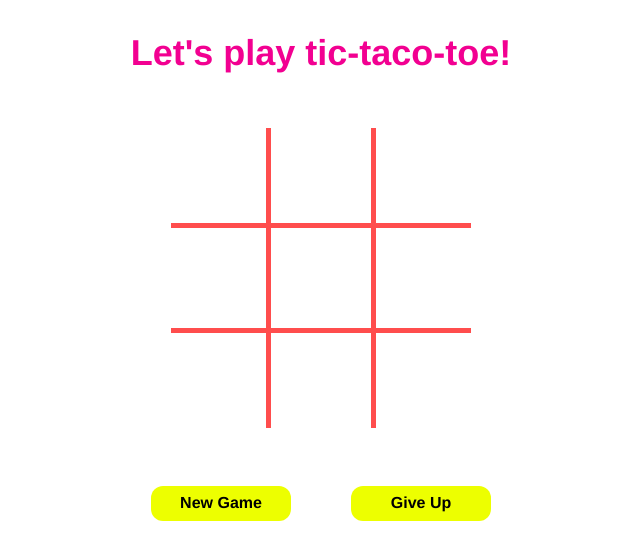
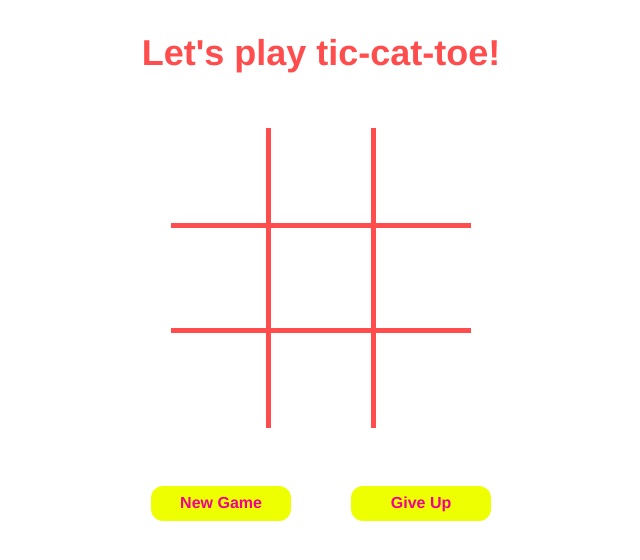
Before and after one commit to amandahinton/tic-cat-toe, a website: page index.html in a window 1280 px wide. Shown: the whole page, without its empty margins (319-959 px from the left). Drawn offline with Linux system fonts and the light colour scheme.

```diff
--- a/index.html
+++ b/index.html
@@ -3,13 +3,13 @@
 <head>
   <meta charset="UTF-8">
   <meta name="viewport" content="width=device-width, initial-scale=1.0">
-  <title>xoxo</title>
+  <title>xoxo-TIC-CAT-TOE-xoxo</title>
   <link rel="stylesheet" href="./site.css">
 </head>
 <body>
   <div id="container">
 
-    <div id="headingDiv">Let's play tic-taco-toe!</div>
+    <div id="headingDiv">Let's play tic-cat-toe!</div>
 
     <div id="gameDiv">
       <div id="gameBoard">
--- a/site.css
+++ b/site.css
@@ -11,7 +11,7 @@
 
 /* top area div for heading (let's play at start; winner at end) */
 #headingDiv {
-  color: rgb(242, 0, 145);
+  color: rgb(255, 77, 77);
   font-weight: bold;
   font-size: 36px;
   padding: 10px;
@@ -52,7 +52,7 @@
 #newGameButton,
 #giveUpButton  {
   background-color: rgb(237, 255, 0);
-  color: black;
+  color: rgb(242, 0, 145);
   font-size: 16px;
   font-weight: bold;
   border: none;
@@ -69,7 +69,7 @@
 
 #newGameButton:hover,
 #giveUpButton:hover  {
-  background-color:  rgb(255, 77, 77);
+  background-color:  rgb(242, 0, 145);
   color: rgb(237, 255, 0);
   box-shadow: none;
 }
--- a/tic-tac-toe.js
+++ b/tic-tac-toe.js
@@ -56,6 +56,7 @@
         let message = document.getElementById("headingDiv");
         message.innerText = "Pick an empty spot";
       }
+
     })
   }
 };
```
